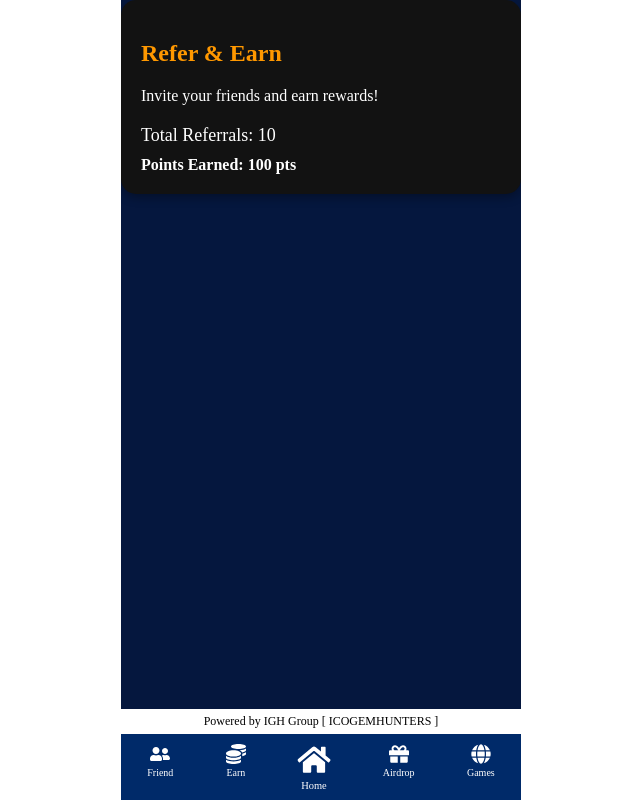
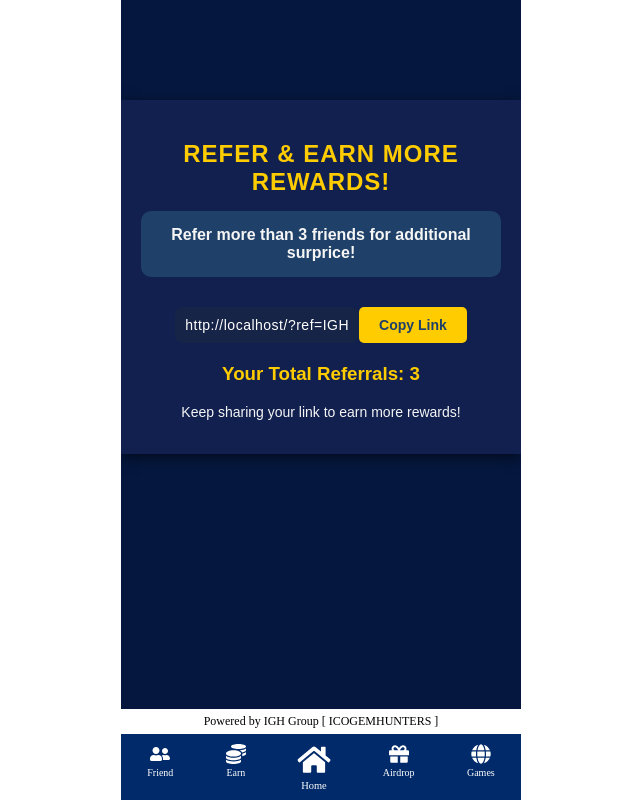
Before and after one commit to crizanp/TG-Test-Frontend, a React (Create React App) app: page /friend in a window 1280 px wide. Shown: the whole page, without its empty margins (319-959 px from the left). Built offline with nearby package versions, Linux system fonts and the light colour scheme; no server answers.

Commit message:
referall frontend updated

```diff
--- a/package.json
+++ b/package.json
@@ -8,6 +8,7 @@
     "@testing-library/user-event": "^13.5.0",
     "axios": "^1.7.4",
     "nanoid": "^5.0.7",
+    "node-fetch": "^3.3.2",
     "react": "^18.3.1",
     "react-dom": "^18.3.1",
     "react-icons": "^5.3.0",
--- a/src/components/FriendPage.js
+++ b/src/components/FriendPage.js
@@ -1,48 +1,116 @@
-import React from 'react';
+import React, { useState } from 'react';
 import styled from 'styled-components';
+import { usePoints } from '../context/PointsContext';
 
-const FriendContainer = styled.div`
-  color: white;
-  background-color: #121212;
-  padding: 20px;
-  border-radius: 15px;
-  box-shadow: 0 4px 10px rgba(0, 0, 0, 0.3);
+const ReferralContainer = styled.div`
+  color: #ffffff;
+    font-family: Arial, sans-serif;
+    background: linear-gradient(145deg, #11204f, #11204f);
+    padding: 20px;
+    /* border-radius: 15px; */
+    box-shadow: 0 4px 12px rgba(0, 0, 0, 0.5);
+    width: 90%;
+    max-width: 400px;
+    margin: 25% auto;
+    text-align: center;
+`;
 
-  @media (max-width: 480px) {
-    padding: 15px;
+const Title = styled.h2`
+  color: #ffcc00; /* Bright yellow for the title */
+  margin-bottom: 15px;
+  font-size: 24px;
+  text-transform: uppercase;
+  letter-spacing: 1px;
+`;
+
+const PointsNotice = styled.div`
+  background-color: #1f4068; /* Deep blue for contrast */
+  padding: 15px;
+  border-radius: 10px;
+  margin-bottom: 20px;
+  font-size: 16px;
+  font-weight: bold;
+  color: #f5f5f5; /* Light grey text */
+`;
+
+const ReferralLinkContainer = styled.div`
+  margin-top: 15px;
+`;
+
+const ReferralLink = styled.p`
+  background-color: #162447; /* Darker blue for the referral link */
+  padding: 10px;
+  border-radius: 8px;
+  display: inline-block;
+  margin: 0;
+  word-break: break-all;
+  color: #ffffff;
+  font-size: 14px;
+  letter-spacing: 0.5px;
+`;
+
+const CopyButton = styled.button`
+  background-color: #ffcc00;
+  color: #1f4068;
+  border: none;
+  padding: 10px 20px;
+  border-radius: 5px;
+  margin-top: 10px;
+  cursor: pointer;
+  font-weight: bold;
+  font-size: 14px;
+  transition: background-color 0.3s ease;
+
+  &:hover {
+    background-color: #e6b800;
   }
 `;
 
-const FriendTitle = styled.h2`
-  color: #ff9800;
+const Notice = styled.p`
+  margin-top: 10px;
+  font-size: 14px;
+  color: #f5f5f5; /* Light grey text */
 `;
 
-const ReferralDetails = styled.div`
+const ReferralStats = styled.div`
   margin-top: 20px;
-  font-size: 18px;
-
-  @media (max-width: 480px) {
-    font-size: 16px;
-  }
+  color: #ffcc00; /* Match the accent color */
 `;
 
-const ReferralPoints = styled.div`
-  font-weight: bold;
-  margin-top: 10px;
-`;
+function ReferralPage() {
+  const { userID } = usePoints();
+  const [referralLink] = useState(`${window.location.origin}/?ref=IGH${userID}`);
+  const [copySuccess, setCopySuccess] = useState('');
 
-function FriendPage() {
-  const totalReferrals = 10;
-  const referralPoints = 100;
+  const handleCopyLink = () => {
+    navigator.clipboard.writeText(referralLink).then(() => {
+      setCopySuccess('Referral link copied!');
+      setTimeout(() => setCopySuccess(''), 3000);
+    }, () => {
+      setCopySuccess('Failed to copy.');
+      setTimeout(() => setCopySuccess(''), 3000);
+    });
+  };
+
+  const totalReferrals = 3; // Replace with actual logic to get total referrals from backend
 
   return (
-    <FriendContainer>
-      <FriendTitle>Refer & Earn</FriendTitle>
-      <p>Invite your friends and earn rewards!</p>
-      <ReferralDetails>Total Referrals: {totalReferrals}</ReferralDetails>
-      <ReferralPoints>Points Earned: {referralPoints} pts</ReferralPoints>
-    </FriendContainer>
+    <ReferralContainer>
+      <Title>Refer & Earn More Rewards!</Title>
+      <PointsNotice>Refer more than 3 friends for additional surprice!</PointsNotice>
+
+      <ReferralLinkContainer>
+        <ReferralLink>{referralLink}</ReferralLink>
+        <CopyButton onClick={handleCopyLink}>Copy Link</CopyButton>
+        {copySuccess && <Notice>{copySuccess}</Notice>}
+      </ReferralLinkContainer>
+
+      <ReferralStats>
+        <h3>Your Total Referrals: {totalReferrals}</h3>
+        <Notice>Keep sharing your link to earn more rewards!</Notice>
+      </ReferralStats>
+    </ReferralContainer>
   );
 }
 
-export default FriendPage;
+export default ReferralPage;
```
Also changed, not shown: 1 other file (tests, documents, lock files or other folders).
